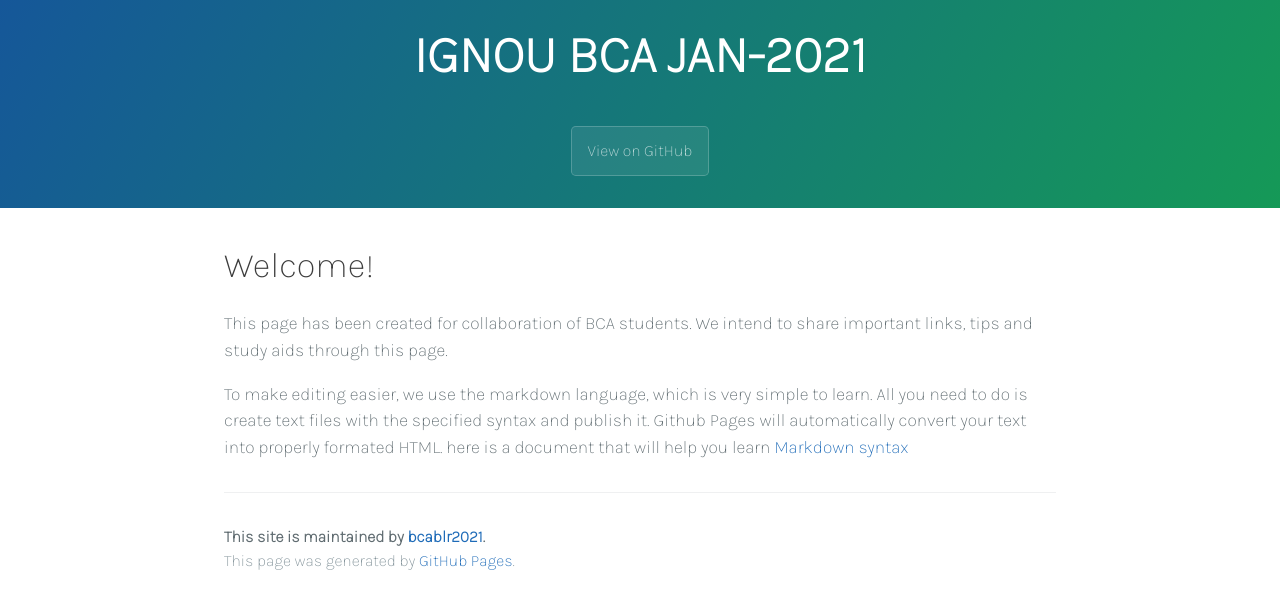
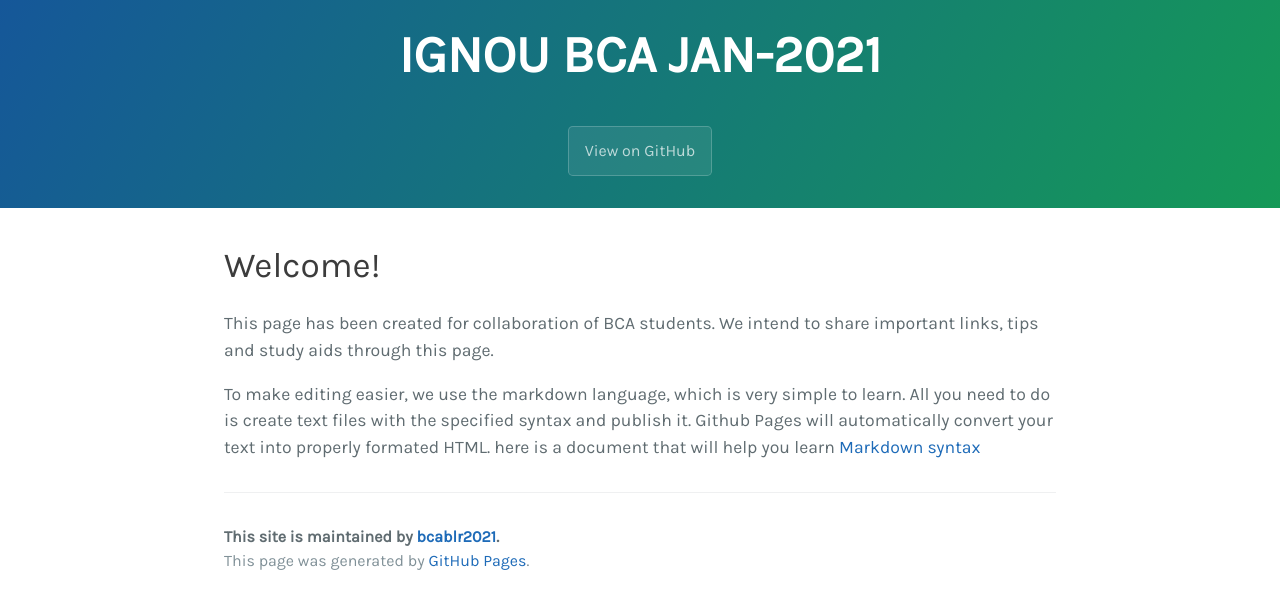
Before and after one commit to bcablr2021/general, a Jekyll site: the page built from index.md, in a window 1280 px wide. Shown: the top 609 px of the page. Built offline with Jekyll 4.4.1, drawn with Linux system fonts in a browser that asks for light colours; our own code applies the rules of GitHub Pages for plain Markdown files; the repository's description, which GitHub fills in, is left out.

Commit message:
Update default.html

```diff
--- a/_layouts/default.html
+++ b/_layouts/default.html
@@ -15,7 +15,7 @@
 
 {% seo %}
 	<link rel="preconnect" href="https://fonts.gstatic.com">
-	<link href="https://fonts.googleapis.com/css2?family=Karla:wght@200&display=swap" rel="stylesheet">
+	<link href="https://fonts.googleapis.com/css2?family=Karla&display=swap" rel="stylesheet">
     <meta name="viewport" content="width=device-width, initial-scale=1">
     <meta name="theme-color" content="#157878">
     <meta name="apple-mobile-web-app-status-bar-style" content="black-translucent">
```
